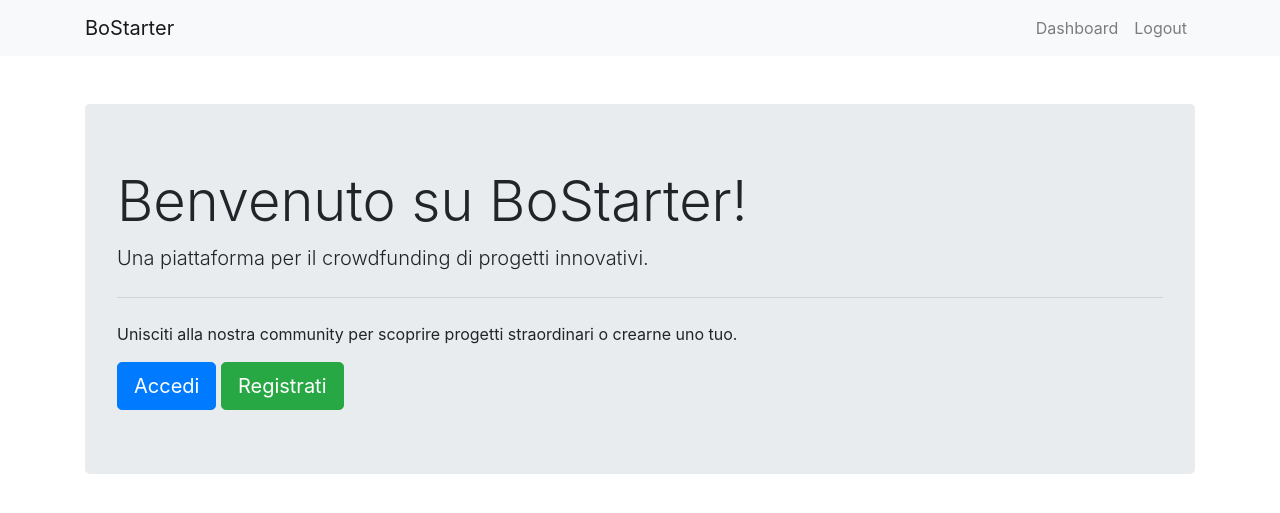
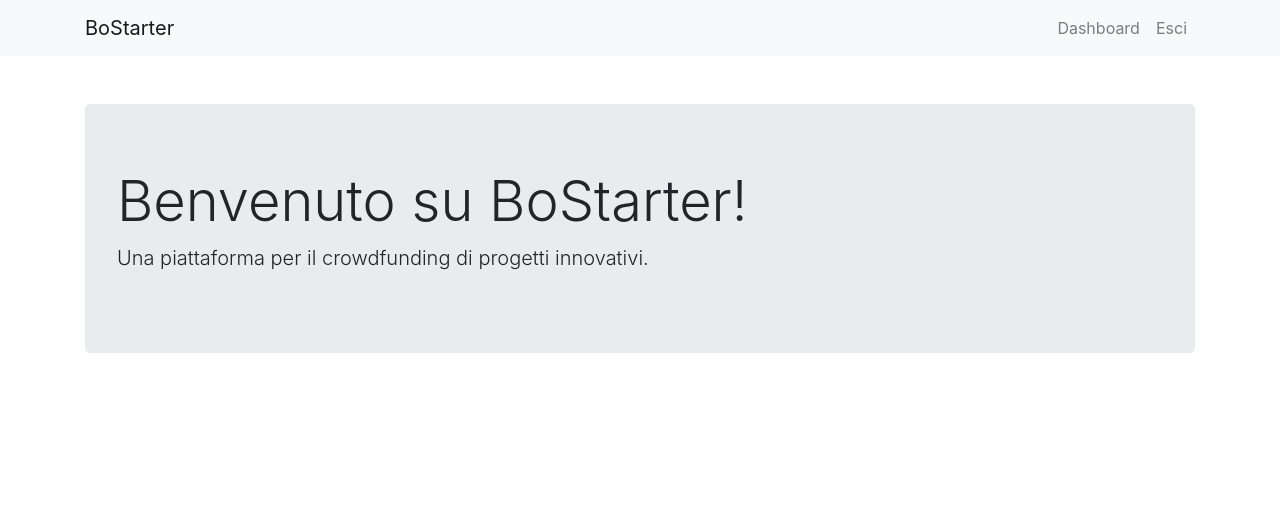
Before and after one commit to francescofuligni/BOSTARTER, a PHP site: page /index.php in a window 1280 px wide. Shown: the top 513 px of the page. Run offline with PHP 8.4, Linux system fonts and the light colour scheme; the visitor is signed in with stand-in values (Sample User, id 1).

Commit message:
fix: navbar bugs

```diff
--- a/BoStarter/src/views/admin-login.php
+++ b/BoStarter/src/views/admin-login.php
@@ -12,6 +12,7 @@ if (isset($_SESSION['user_id']) && $_SESSION['user_type'] === 'admin') {
 
 // Includi il controller per il login amministratore
 require_once __DIR__ . '/../controllers/AdminLoginController.php';
+require_once __DIR__ . '/components/navbar.php';
 ?>
 
 <!DOCTYPE html>
--- a/BoStarter/src/views/components/navbar.php
+++ b/BoStarter/src/views/components/navbar.php
@@ -1,7 +1,14 @@
 <?php
+// Inizializzazione sessione
 if (session_status() == PHP_SESSION_NONE) {
     session_start();
 }
+
+// Determina il percorso corrente
+$currentPath = $_SERVER['REQUEST_URI'];
+
+// Controlla se la pagina corrente è una pagina di login o registrazione
+$isAuthPage = strpos($currentPath, '/login') !== false || strpos($currentPath, '/admin-login') !== false || strpos($currentPath, '/register') !== false;
 ?>
 
 <nav class="navbar navbar-expand-lg navbar-light bg-light">
@@ -11,23 +18,25 @@ if (session_status() == PHP_SESSION_NONE) {
             <span class="navbar-toggler-icon"></span>
         </button>
         <div class="collapse navbar-collapse" id="navbarNav">
+            <?php if (!$isAuthPage): ?>
                 <ul class="navbar-nav ml-auto">
                     <?php if (isset($_SESSION['user_id'])): ?>
                         <li class="nav-item">
-                        <a class="nav-link" href="/creator-dashboard">Dashboard</a>
+                            <a class="nav-link" href="/dashboard">Dashboard</a>
                         </li>
                         <li class="nav-item">
-                        <a class="nav-link" href="/logout">Logout</a>
+                            <a class="nav-link" href="/logout">Esci</a>
                         </li>
                     <?php else: ?>
                         <li class="nav-item">
-                        <a class="nav-link" href="/login">Login</a>
+                            <a class="nav-link" href="/login">Accedi</a>
                         </li>
                         <li class="nav-item">
-                        <a class="nav-link" href="/register">Register</a>
+                            <a class="nav-link" href="/register">Registrati</a>
                         </li>
                     <?php endif; ?>
                 </ul>
+            <?php endif; ?>
         </div>
     </div>
 </nav>
--- a/BoStarter/src/views/create-project.php
+++ b/BoStarter/src/views/create-project.php
@@ -9,6 +9,8 @@ if (!isset($_SESSION['user_id']) || !$user || !$user->isCreator($_SESSION['user_
     header('Location: /dashboard');
     exit;
 }
+
+require_once __DIR__ . '/components/navbar.php';
 ?>
 
 <!DOCTYPE html>
--- a/BoStarter/src/views/dashboard.php
+++ b/BoStarter/src/views/dashboard.php
@@ -1,13 +1,10 @@
 <?php
-// Start session if not already started
+// Avvia la sessione se non è già stata avviata
 if (session_status() == PHP_SESSION_NONE) {
     session_start();
 }
 
-// Includi il controller
 require_once __DIR__ . '/../controllers/DashboardController.php'; // qui vengono creati $db e $user
-
-// Includi la navbar
 require_once __DIR__ . '/components/navbar.php';
 
 // Usa direttamente $user e $_SESSION['user_id']
--- a/BoStarter/src/views/home.php
+++ b/BoStarter/src/views/home.php
@@ -14,10 +14,9 @@ require_once __DIR__ . '/components/navbar.php';
         <div class="jumbotron">
             <h1 class="display-4">Benvenuto su BoStarter!</h1>
             <p class="lead">Una piattaforma per il crowdfunding di progetti innovativi.</p>
-            <hr class="my-4">
-            <p>Unisciti alla nostra community per scoprire progetti straordinari o crearne uno tuo.</p>
-            <a class="btn btn-primary btn-lg" href="/login" role="button">Accedi</a>
-            <a class="btn btn-success btn-lg" href="/register" role="button">Registrati</a>
+
+            <!-- AGGIUNGERE PREVIEW PROGETTI -->
+
         </div>
     </div>
 </body>
--- a/BoStarter/src/views/login.php
+++ b/BoStarter/src/views/login.php
@@ -9,6 +9,8 @@ $controllerPath = __DIR__ . '/../controllers/LoginController.php';
 if (file_exists($controllerPath)) {
     require_once $controllerPath;
 }
+
+require_once __DIR__ . '/components/navbar.php';
 ?>
 
 <!DOCTYPE html>
--- a/BoStarter/src/views/register.php
+++ b/BoStarter/src/views/register.php
@@ -4,11 +4,13 @@ if (session_status() == PHP_SESSION_NONE) {
     session_start();
 }
 
-// includi il controller per la registrazione
+// Includi il controller per la registrazione
 $controllerPath = __DIR__ . '/../controllers/RegisterController.php';
 if (file_exists($controllerPath)) {
     require_once $controllerPath;
 }
+
+require_once __DIR__ . '/components/navbar.php';
 ?>
 
 <!DOCTYPE html>
```
Lines whose indentation alone changed are shown as unchanged.
